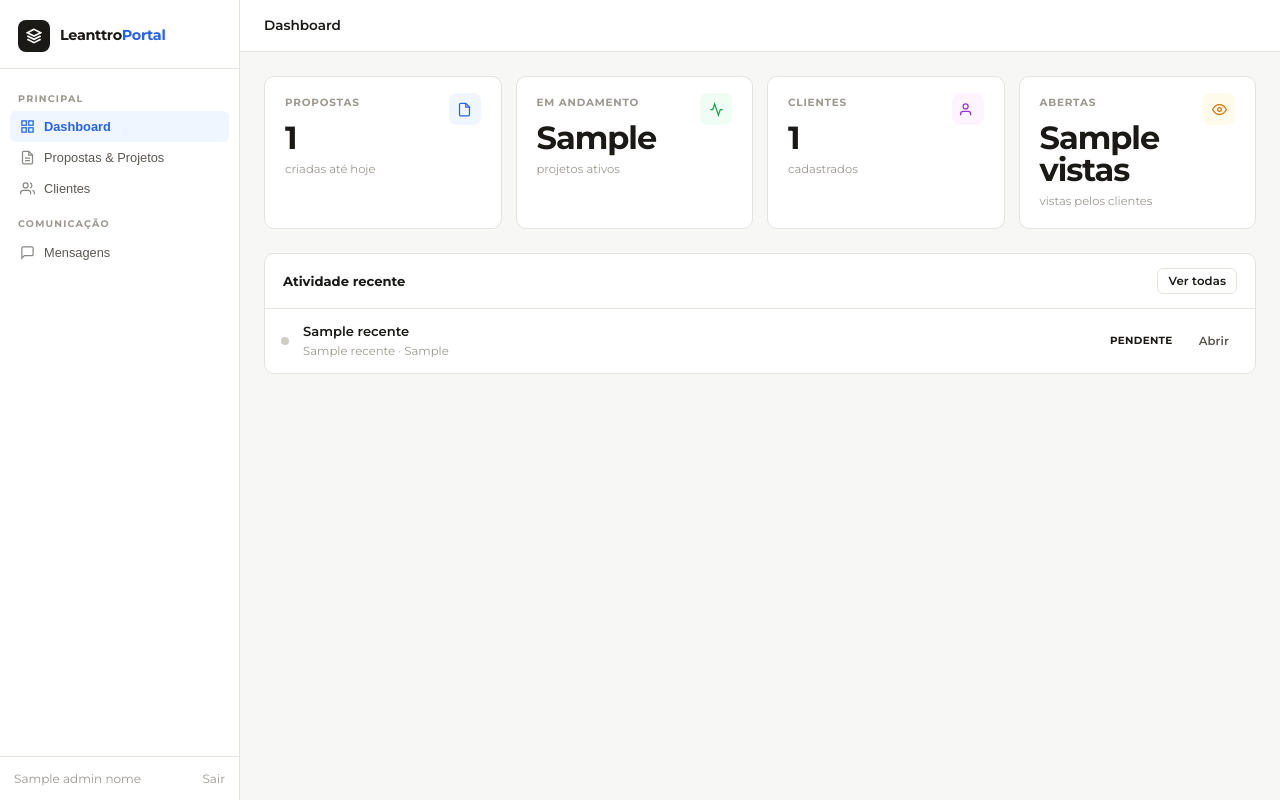
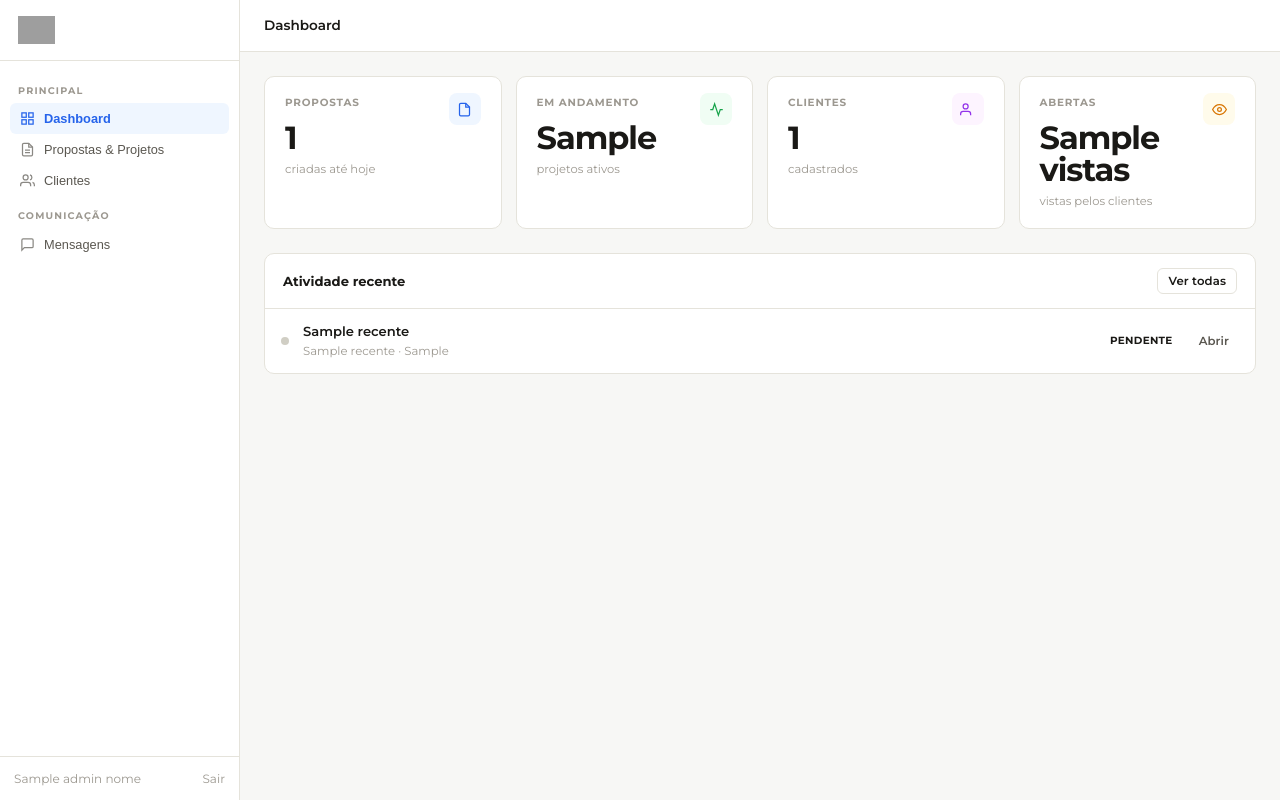
Before and after one commit to leanttro/leanttro_p, a Flask app: template templates/admin/index.html in a window 1280 px wide. Run offline with Flask 3, Linux system fonts and the light colour scheme; the template is opened without the code that fills it: most values are stand-ins (such as "Sample title", 1, 10 or a date in 2020); some libraries are stand-ins or nearby versions; grey boxes are pictures that could not be loaded.

Commit message:
Update index.html

```diff
--- a/templates/admin/index.html
+++ b/templates/admin/index.html
@@ -34,7 +34,7 @@ body{font-family:'Montserrat',sans-serif;background:var(--bg);color:var(--text);
 
 /* ── SIDEBAR ── */
 #sidebar{width:var(--sidebar);background:var(--surface);border-right:1px solid var(--border);display:flex;flex-direction:column;position:fixed;top:0;left:0;bottom:0;z-index:100;transition:.25s}
-.sb-logo{padding:20px 18px 16px;border-bottom:1px solid var(--border);display:flex;align-items:center;gap:10px}
+.sb-logo{padding:16px 18px;border-bottom:1px solid var(--border);display:flex;align-items:center}
 .sb-logo-mark{width:32px;height:32px;background:var(--text);border-radius:8px;display:flex;align-items:center;justify-content:center;flex-shrink:0}
 .sb-logo-mark svg{width:16px;height:16px;stroke:#fff;fill:none;stroke-width:2.5}
 .sb-logo-text{font-weight:700;font-size:.9rem;letter-spacing:-.3px;color:var(--text)}
@@ -231,10 +231,7 @@ tr:hover td{background:#fafaf8}
 <!-- SIDEBAR -->
 <aside id="sidebar">
   <div class="sb-logo">
-    <div class="sb-logo-mark">
-      <svg viewBox="0 0 24 24"><path d="M12 2L2 7l10 5 10-5-10-5zM2 17l10 5 10-5M2 12l10 5 10-5"/></svg>
-    </div>
-    <div class="sb-logo-text">Leanttro<span>Portal</span></div>
+    <img src="https://res.cloudinary.com/dhu1cqvrb/image/upload/v1779207400/leanttro_bohuce.png" alt="Leanttro" style="height:28px;width:auto;object-fit:contain">
   </div>
   <nav class="sb-nav">
     <div class="sb-section">Principal</div>
@@ -366,7 +363,7 @@ tr:hover td{background:#fafaf8}
           </div>
         </div>
         <table>
-          <thead><tr><th>Nome</th><th>Empresa</th><th>E-mail</th><th>WhatsApp</th><th>Propostas</th><th>Portal</th><th></th></tr></thead>
+          <thead><tr><th>Nome</th><th>Empresa</th><th>E-mail</th><th>WhatsApp</th><th>Propostas</th><th></th></tr></thead>
           <tbody id="tb-clientes">
             <tr><td colspan="6"><div class="empty"><p>Carregando...</p></div></td></tr>
           </tbody>
@@ -603,12 +600,13 @@ tr:hover td{background:#fafaf8}
       <div class="field"><label>WhatsApp</label><input id="mc-whatsapp" placeholder="(11) 99999-9999"></div>
     </div>
     <div class="form-grid"><div class="field"><label>E-mail</label><input id="mc-email" type="email" placeholder="cliente@empresa.com"></div></div>
+    <div class="form-grid"><div class="field"><label>Logo do cliente (URL)</label><input id="mc-logo" type="url" placeholder="https://exemplo.com/logo.png"></div></div>
     <div class="form-grid c2">
-      <div class="field"><label>Slug (URL)</label><input id="mc-slug" placeholder="ex: joao-silva" style="font-family:monospace;font-size:.8rem"></div>
+      <div class="field"><label>Slug (URL do portal)</label><input id="mc-slug" placeholder="ex: joao-silva" style="font-family:monospace;font-size:.8rem"></div>
       <div class="field" id="mc-link-wrap" style="display:none"><label>Link do portal</label>
         <div style="display:flex;align-items:center;gap:6px">
           <input id="mc-link" readonly style="font-size:.75rem;color:var(--accent);background:var(--accent-light);border-color:transparent;cursor:pointer" onclick="this.select()">
-          <button type="button" class="btn btn-secondary btn-sm" onclick="copiarLink()" title="Copiar link">
+          <button type="button" class="btn btn-secondary btn-sm" onclick="copiarLinkCliente()" title="Copiar">
             <svg viewBox="0 0 24 24" style="width:12px;height:12px;stroke:currentColor;fill:none;stroke-width:2"><rect x="9" y="9" width="13" height="13" rx="2"/><path d="M5 15H4a2 2 0 0 1-2-2V4a2 2 0 0 1 2-2h9a2 2 0 0 1 2 2v1"/></svg>
           </button>
         </div>
@@ -714,7 +712,6 @@ async function carregarClientes() {
       <td>${c.email||'—'}</td>
       <td>${c.whatsapp||'—'}</td>
       <td><span class="td-muted">${c.total_propostas||0} proposta(s)</span></td>
-      <td>${c.slug ? `<a href="/c/${c.slug}" target="_blank" class="td-muted" style="color:var(--accent);font-family:monospace;font-size:.75rem">/c/${c.slug}</a>` : '<span class="td-muted">—</span>'}</td>
       <td><div class="td-actions">
         <button class="btn btn-ghost btn-xs" onclick="editarCliente(${c.id})">Editar</button>
       </div></td>
@@ -733,7 +730,7 @@ async function carregarOpcoesClientes() {
 function novoCliente() {
   document.getElementById('mc-titulo').textContent = 'Novo Cliente';
   document.getElementById('mc-id').value = '';
-  ['mc-nome','mc-empresa','mc-email','mc-whatsapp','mc-slug'].forEach(id => document.getElementById(id).value='');
+  ['mc-nome','mc-empresa','mc-email','mc-whatsapp','mc-slug','mc-logo'].forEach(id => document.getElementById(id).value='');
   document.getElementById('mc-btn-del').style.display = 'none';
   document.getElementById('mc-link-wrap').style.display = 'none';
   abrir('modal-cliente');
@@ -748,9 +745,9 @@ async function editarCliente(id) {
   document.getElementById('mc-email').value = c.email||'';
   document.getElementById('mc-whatsapp').value = c.whatsapp||'';
   document.getElementById('mc-slug').value = c.slug||'';
+  document.getElementById('mc-logo').value = c.logo_url||'';
   if(c.slug) {
-    const link = `${HOST}/c/${c.slug}`;
-    document.getElementById('mc-link').value = link;
+    document.getElementById('mc-link').value = `${HOST}/c/${c.slug}`;
     document.getElementById('mc-link-wrap').style.display = '';
   } else {
     document.getElementById('mc-link-wrap').style.display = 'none';
@@ -761,12 +758,15 @@ async function editarCliente(id) {
 
 async function salvarCliente() {
   const id = document.getElementById('mc-id').value;
+  const logoVal = document.getElementById('mc-logo').value.trim();
+  const slugVal = document.getElementById('mc-slug').value.trim();
   const body = {
     nome: document.getElementById('mc-nome').value.trim(),
     empresa: document.getElementById('mc-empresa').value.trim(),
     email: document.getElementById('mc-email').value.trim(),
     whatsapp: document.getElementById('mc-whatsapp').value.trim(),
-    slug: document.getElementById('mc-slug').value.trim() || undefined
+    ...(logoVal && {logo_url: logoVal}),
+    ...(slugVal && {slug: slugVal})
   };
   if(!body.nome) return toast('Nome é obrigatório', false);
   const url = id ? `/api/clientes/${id}` : '/api/clientes';
@@ -780,9 +780,8 @@ async function salvarCliente() {
   carregarOpcoesClientes();
 }
 
-function copiarLink() {
-  const val = document.getElementById('mc-link').value;
-  navigator.clipboard.writeText(val).then(() => toast('Link copiado!'));
+function copiarLinkCliente() {
+  navigator.clipboard.writeText(document.getElementById('mc-link').value).then(() => toast('Link copiado!'));
 }
 
 async function deletarCliente() {
```
